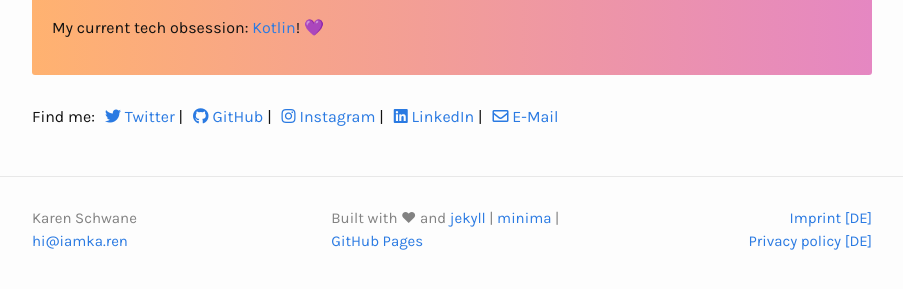
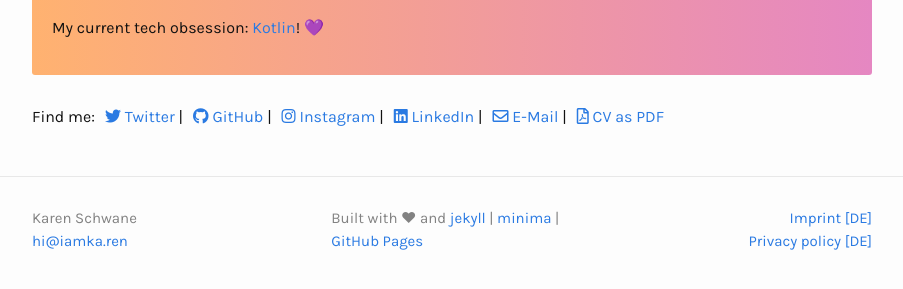
Before and after one commit to karen-sch/iamka.ren, a Jekyll site: the page built from index.md, in a window 1280 px wide. Shown: the part 588-877 px from the top of the page, without its empty margins (188-1091 px from the left). Built offline with Jekyll 4.4.1, drawn with Linux system fonts in a browser that asks for light colours.

Commit message:
Added CV as PDF

```diff
--- a/_includes/social.html
+++ b/_includes/social.html
@@ -4,5 +4,6 @@
   {%- if site.github_username -%}<li><a href="https://github.com/{{ site.github_username| cgi_escape | escape }}" target="_blank"><i class="fab fa-github"></i> <span class="username">GitHub</span></a> | </li>{%- endif -%}
   {%- if site.instagram_username -%}<li><a href="https://instagram.com/{{ site.instagram_username| cgi_escape | escape }}" target="_blank"><i class="fab fa-instagram"></i> <span class="username">Instagram</span></a> | </li>{%- endif -%}
   {%- if site.linkedin_username -%}<li><a href="https://www.linkedin.com/in/{{ site.linkedin_username| cgi_escape | escape }}" target="_blank"><i class="fab fa-linkedin"></i> <span class="username">LinkedIn</span></a> | </li>{%- endif -%}
-  {%- if site.email -%}<li><a class="u-email" href="mailto:{{ site.email }}"><i class="far fa-envelope"></i> <span class="username">E-Mail</span></a></li>{%- endif -%}
+  {%- if site.email -%}<li><a class="u-email" href="mailto:{{ site.email }}"><i class="far fa-envelope"></i> <span class="username">E-Mail</span></a> | </li>{%- endif -%}
+  <li><a  href="/assets/Karen_Schwane_CV_web.pdf" target="_blank"><i class="far fa-file-pdf"></i> <span class="username">CV as PDF</span></a></li>
 </ul>
```
Also changed, not shown: 1 other file.
